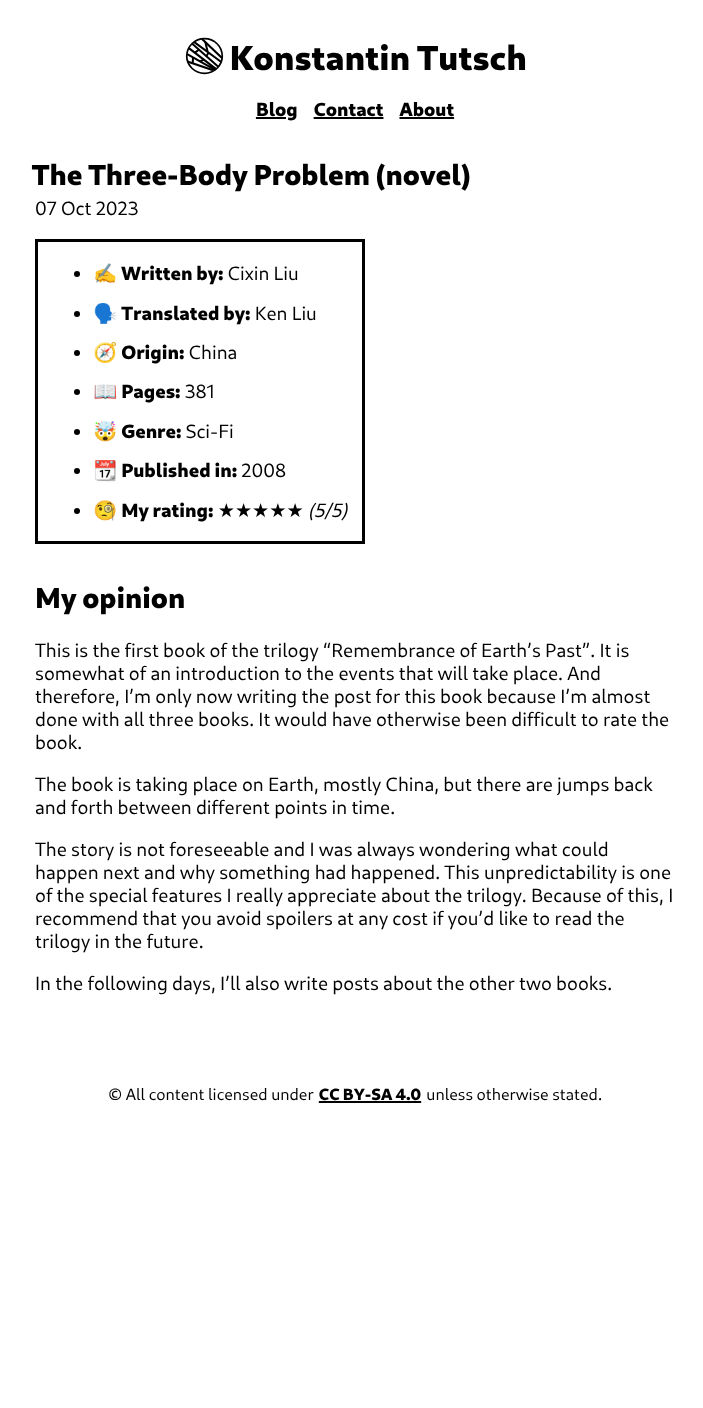
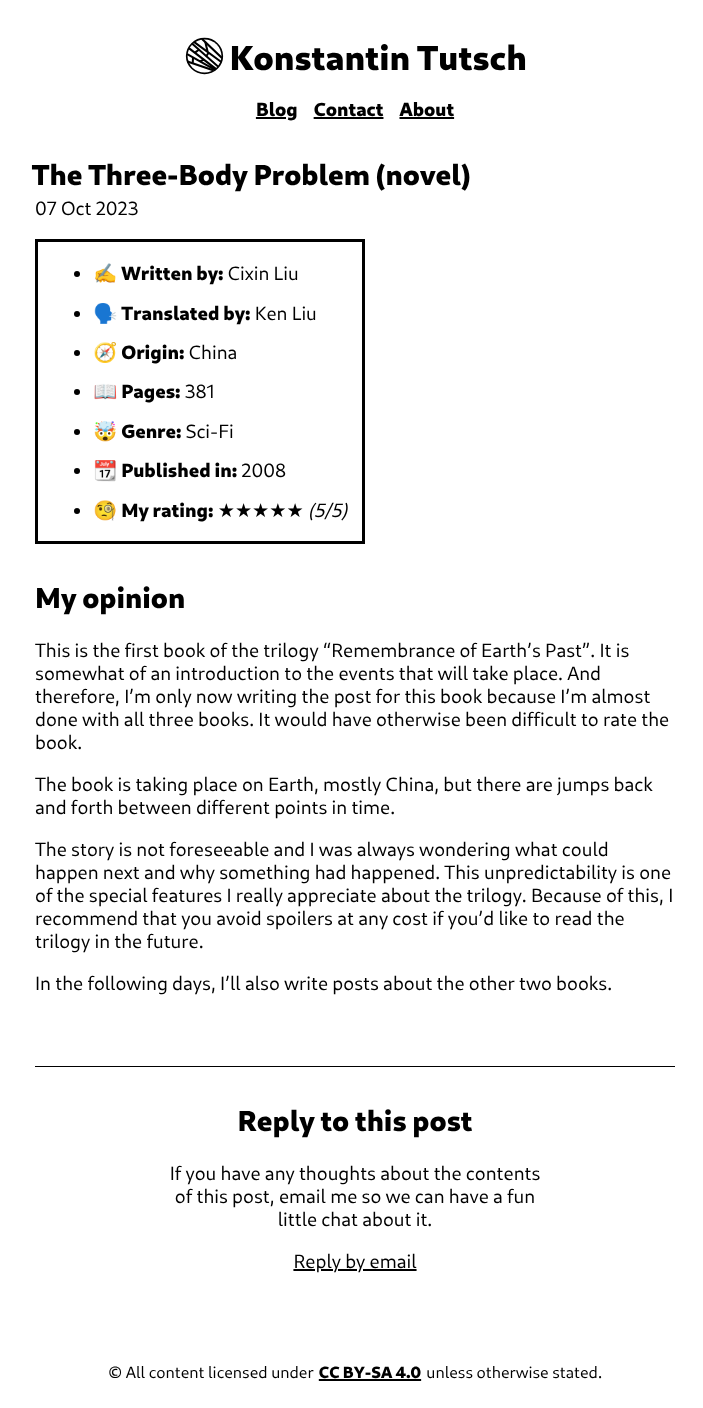
Before and after one commit to konstantintutsch/website, a Jekyll site: the page built from _posts/2023-10-07-the-three-body-problem-novel.md, in a window 1280 px wide. Shown: the whole page, without its empty margins (261-964 px from the left). Built offline with Jekyll 4.4.1, drawn with Linux system fonts in a browser that asks for light colours; before the commit the page ends 1130 px from its top, so only the background shows below that.

Commit message:
Add reply by email to bottom of posts

```diff
--- a/_config.yml
+++ b/_config.yml
@@ -2,6 +2,7 @@
 title: Konstantin Tutsch
 url: https://konstantintutsch.de
 description: Welcome to Konstantin Tutsch's website. Here you can discover lots of information about me, contact options and my personal blog.
+email: hey@konstantintutsch.de
 
 # Serving
 port: 8000
--- a/_includes/book.html
+++ b/_includes/book.html
@@ -1,4 +1,4 @@
-<div id="book">
+<div class="book">
     <ul>
         <li><b>✍️ Written by:</b> {{ include.author }}</li>
         {% if include.translator %}
--- a/_includes/social.html
+++ b/_includes/social.html
@@ -1 +1 @@
-<a class="social" target="_blank" rel="me noopener noreferrer" href="{{ include.url }}">{{ include.name }}</a>
+<a class="social" target="_blank" rel="me noopener noreferrer" href="{% if include.url == "mail" %}mailto:{{ site.email}}{% if include.subject %}?subject={{ include.subject }}{% endif %}{% else %}{{ include.url }}{% endif %}">{{ include.name }}</a>
--- a/_layouts/post.html
+++ b/_layouts/post.html
@@ -14,6 +14,13 @@
             <p id="description">{{ page.description }}</p>
 
             {{ content }}
+
+            <div class="reply">
+                <h2>Reply to this post</h2>
+                <p>If you have any thoughts about the contents of this post, email me so we can have a fun little chat about it.</p>
+                {% assign re = "Re: " | append: page.title %}
+                {% include social.html url="mail" name="Reply by email" subject=re %}
+            </div>
         </article>
         <footer>
             {% include footer.html %}
--- a/assets/css/blog.css
+++ b/assets/css/blog.css
@@ -80,7 +80,7 @@ span.caption {
 }
 
 /* book */
-#book {
+.book {
     width: fit-content;
     height: fit-content;
     border: solid var(--foreground) 0.2em;
@@ -92,3 +92,14 @@ span.caption {
     color: black;
     padding: 0.3em;
 }
+
+/* reply to post */
+.reply {
+    text-align: center;
+    margin-top: 8vh;
+    border-top: solid var(--foreground) 0.1em;
+}
+.reply p {
+    margin-right: 10vw;
+    margin-left: 10vw;
+}
--- a/contact/index.html
+++ b/contact/index.html
@@ -9,7 +9,7 @@ title: Contact
 <p>
     You, of course, can contact me via email. I'll respond fairly quickly.<br>
     <br>
-    Reach me at {% include social.html url="mailto:hey@konstantintutsch.de" name="hey@konstantintutsch.de" %}
+    Reach me at {% include social.html url="mail" name=site.email %}
 </p>
 
 {% include heading.html level=2 text="Fediverse" %}
```
